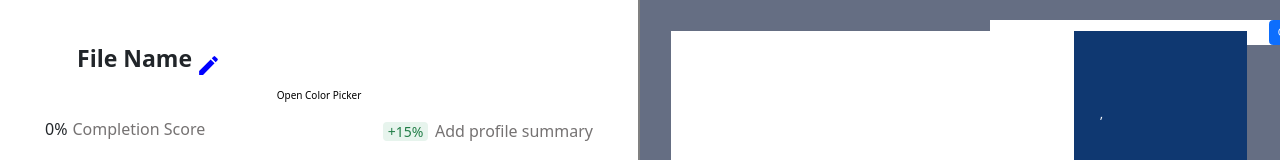
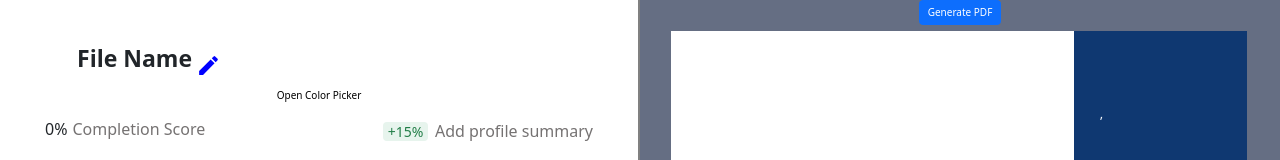
Before and after one commit to rajneza/Resume-Builder, a React (Create React App) app: page /hobbie in a window 1280 px wide. Shown: the top 160 px of the page. Built offline with nearby package versions, Linux system fonts and the light colour scheme.

Commit message:
bootstap

```diff
--- a/src/Second.css
+++ b/src/Second.css
@@ -1565,7 +1565,7 @@ row-gap: 5px;
   font-weight: 500;
 }
 
-  .generate{
+  /* .generate{
     background-color: white;
     position: relative;
     left: 350px;
@@ -1574,7 +1574,7 @@ row-gap: 5px;
   width: 100%;
   flex-direction: column;
 
-  }
+  } */
 
 
   .inner-progress {
```
Also changed, not shown: src/Hobbies.jsx (+3 -4 lines), 1 other file (tests, documents, lock files or other folders).
